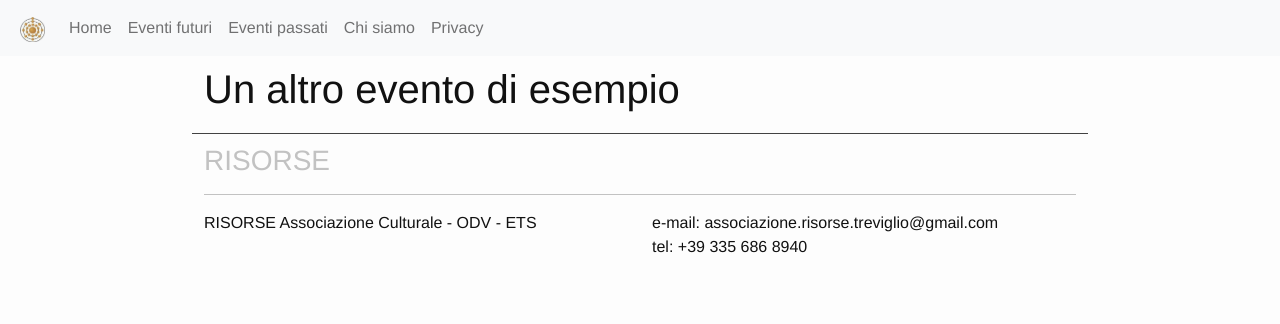
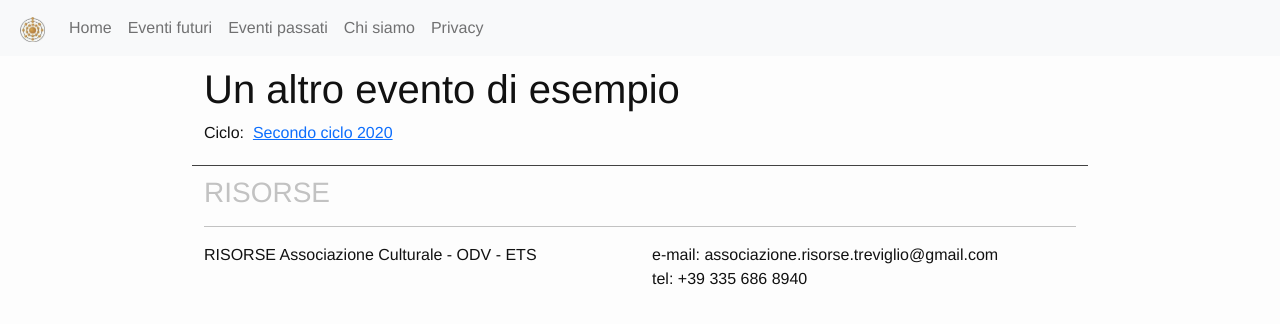
Before and after one commit to Risorse-Associazione-Culturale/risorse-associazione-culturale.github.io, a Jekyll site: the page built from _eventi/un-altro-evento.md, in a window 1280 px wide. Shown: the top 324 px of the page. Built offline with Jekyll 4.4.1, drawn with Linux system fonts in a browser that asks for light colours; nearby versions of some CDN libraries.

Commit message:
Link to associated ciclo if available

```diff
--- a/_layouts/event.html
+++ b/_layouts/event.html
@@ -7,4 +7,11 @@ layout: default
     {% if page.abstract %}
     <div>{{ page.abstract }}</div>
     {% endif %}
+    {% if page.ciclo %}
+    <div>Ciclo:&nbsp;
+    {% assign matching_cicli = site.cicli | where: 'ciclo',page.ciclo %}
+    {% assign current_ciclo = matching_cicli[0] %}
+       <a href="{{ current_ciclo.url | prepend: site.baseurl }}"><nobr>{{ current_ciclo.titolo }}</nobr></a>
+    </div>
+    {% endif %}
 </div>
```
